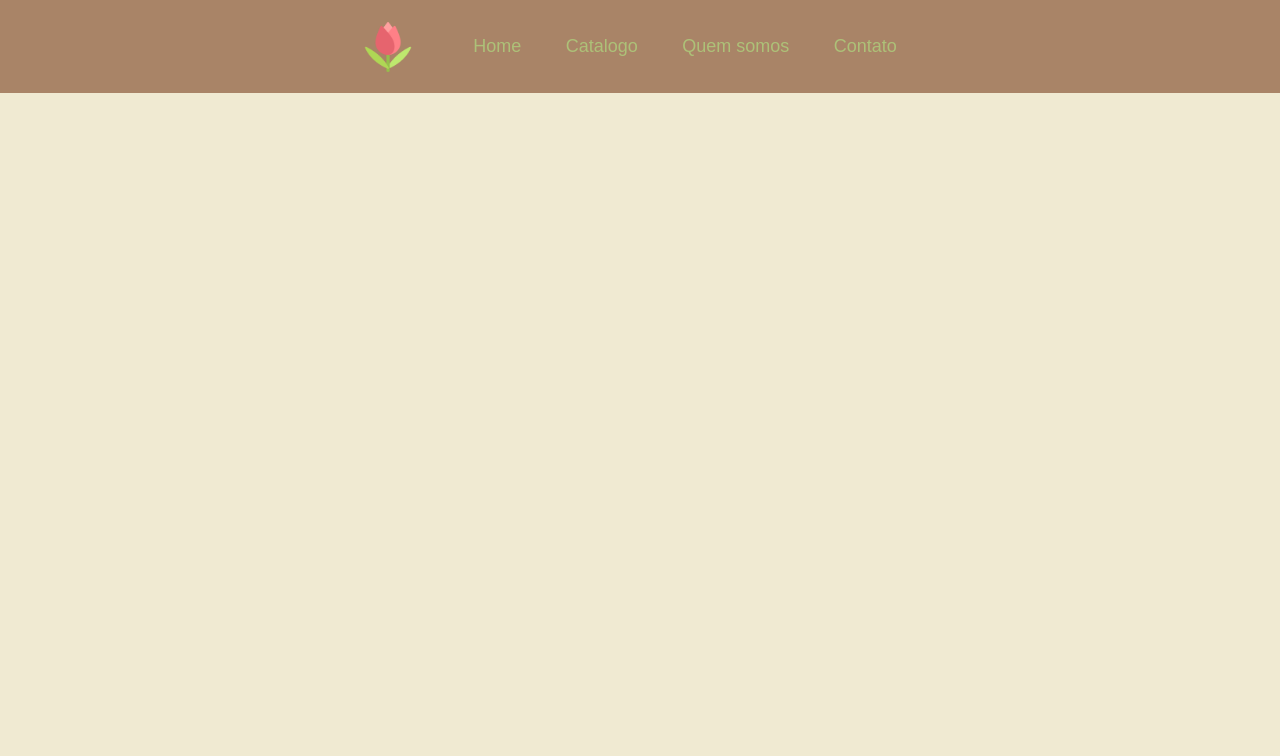
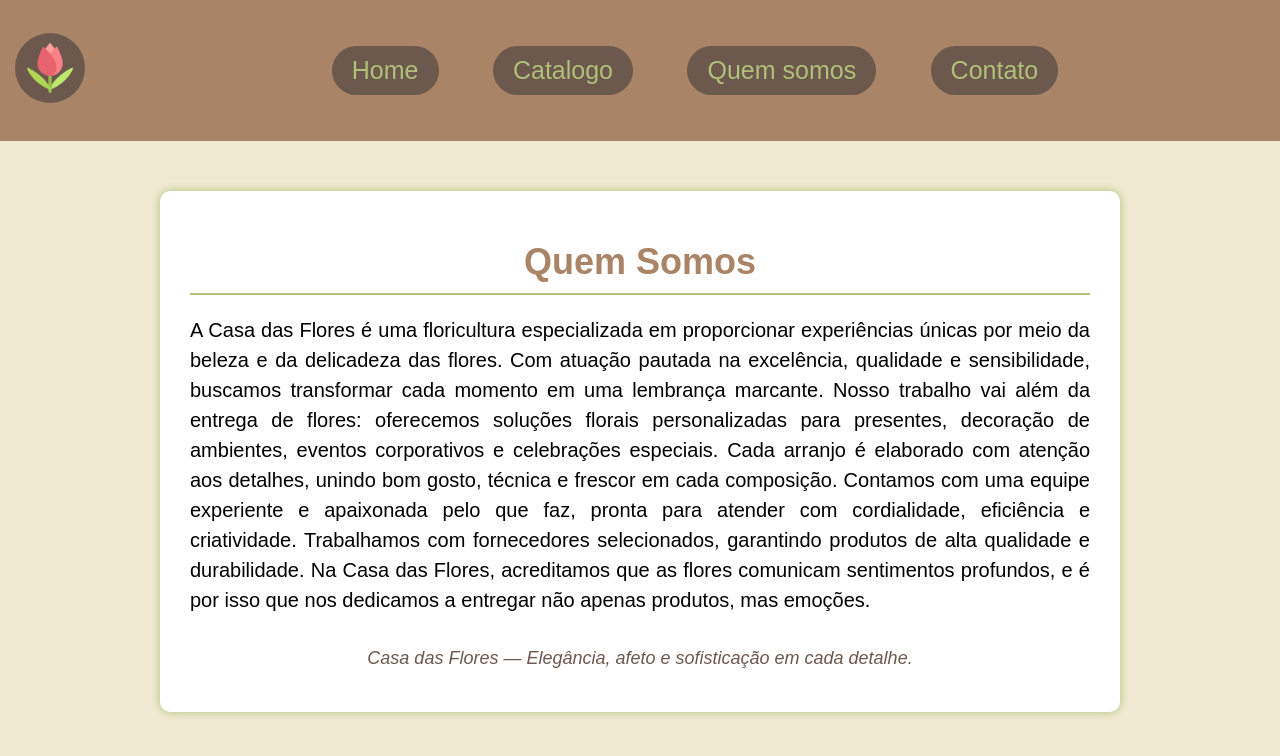
Before and after one commit to Maurin17/Floricultura, a PHP site: page /quemsomos.html in a window 1280 px wide. Shown: the top 756 px of the page. Run offline with PHP 8.4, Linux system fonts and the light colour scheme.

Commit message:
quem somos e mudanca na nav bar

```diff
--- a/css/style.css
+++ b/css/style.css
@@ -6,24 +6,33 @@ body {
     font-family: Arial, Helvetica, sans-serif;
 }
 
+/* header*/
 li, a {
-    font-size: 18px;
+    font-size: 25px;
     color: #ADC178;
     text-decoration: none;
 }
 
 header {
     display: flex;
-    justify-content: center;
+    justify-content: space-between;
     align-items: center;
-    padding: 20px 15px;
+    padding: 30px 15px;
     background-color: #A98467;
 }
 
-img {
+ header img {
     width: 50px;
     height: 50px;
-    float: left;
+    padding: 10px;
+    border-radius: 60px;
+    background-color: #6C584C;
+}
+
+.Menu {
+    flex: 1;
+    display: flex;
+    justify-content: center;
 }
 
 .MenuLista {
@@ -32,9 +41,62 @@ img {
 
 .MenuLista li {
     display: inline-block;
-    padding: 0px 20px;
+    padding: 10px 20px;
+    background-color: #6C584C;
+    border: none;
+    border-radius: 60px;
+    cursor: pointer;
+    margin: 0px 25px;
 }
 
 .MenuLista li a:hover {
     color: #DDE5B6;
 }
+
+
+/* Quem somos*/
+
+.quemsomos {
+    max-width: 900px;
+    margin: 50px auto;
+    padding: 20px 30px;
+    background-color: #FFF;
+    border-radius: 10px;
+    box-shadow: 0 0 10px #ADC178;
+    }
+
+.quemsomos h1 {
+    font-size: 36px;
+    color: #A98467;
+    margin-bottom: 20px;
+    text-align: center;
+    border-bottom: 2px solid #ADC178;
+    padding-bottom: 10px;
+}
+
+.quemsomos p {
+    font-size: 20px;
+    line-height: 1.5;
+    margin-bottom: 20px;
+    text-align: justify;
+}
+
+.quemsomos em {
+    display: block;
+    text-align: center;
+    font-style: italic;
+    color: #6C584C;
+    font-size: 18px;
+    margin-top: 30px;
+}
+
+/*Home */
+
+.home {
+    max-width: 900px;
+    margin: 50px auto;
+    padding: 20px 30px;
+    background-color: #FFF;
+    border-radius: 10px;
+    box-shadow: 0 0 10px #ADC178;
+    }
--- a/quemsomos.html
+++ b/quemsomos.html
@@ -1,14 +1,18 @@
 <!DOCTYPE html>
 <html>
+
 <head>
     <meta charset="UTF-8">
     <meta name="viewport" content="width=device-width, initial-scale=1.0">
     <link rel="stylesheet" href="css\style.css" type="text/css">
-    <title>Document</title>
+    <title>Floricultura</title>
 </head>
+
 <body>
+
     <header>
-        <img src="img\tulipa.png" alt="tulipa">
+        <a href="index.html"><img src="img\tulipa.png" alt="tulipa"></a>
+        <div class="Menu">
         <nav>
             <ul class="MenuLista">
                 <li><a href="index.html">Home</a></li>
@@ -17,6 +21,20 @@
                 <li><a href="contato.html">Contato</a></li>
             </ul>
         </nav>
+        </div>
     </header>
+
+    <section class="quemsomos">
+        <h1> Quem Somos</h1>
+        <p>
+        A Casa das Flores é uma floricultura especializada em proporcionar experiências únicas por meio da beleza e da delicadeza das flores. Com atuação pautada na excelência, qualidade e sensibilidade, buscamos transformar cada momento em uma lembrança marcante.
+        Nosso trabalho vai além da entrega de flores: oferecemos soluções florais personalizadas para presentes, decoração de ambientes, eventos corporativos e celebrações especiais. Cada arranjo é elaborado com atenção aos detalhes, unindo bom gosto, técnica e frescor em cada composição.
+        Contamos com uma equipe experiente e apaixonada pelo que faz, pronta para atender com cordialidade, eficiência e criatividade. Trabalhamos com fornecedores selecionados, garantindo produtos de alta qualidade e durabilidade.
+        Na Casa das Flores, acreditamos que as flores comunicam sentimentos profundos, e é por isso que nos dedicamos a entregar não apenas produtos, mas emoções.
+        </p>
+        <p><em>Casa das Flores — Elegância, afeto e sofisticação em cada detalhe.</em></p>
+
+    </section>
 </body>
+
 </html>
```
Also changed, not shown: catalogo.html (+7 -2 lines), contato.html (+7 -2 lines), index.html (+9 -1 lines).
